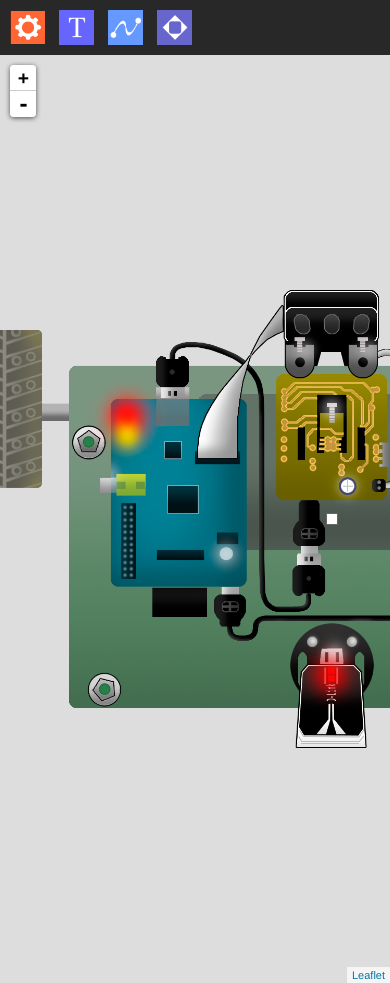
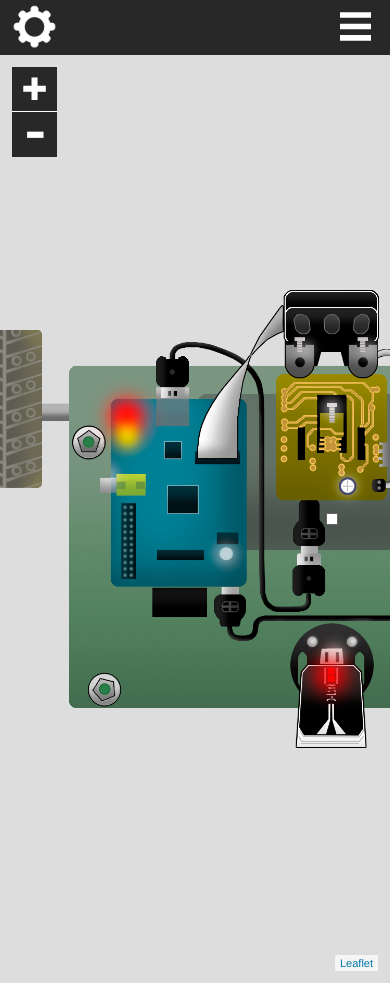
Before and after one commit to PyForce/rosie, a Python web app: template templates/index.html in a window 390 px wide. Run offline with Jinja, Linux system fonts and the light colour scheme; the template is opened without the code that fills it, so the values that code supplies are empty.

Commit message:
Mega commit
Don't do this at home ;)

```diff
--- /dev/null
+++ b/static/css/icon-menu.css
@@ -0,0 +1,206 @@
+/**** GENERAL ****/
+.icon{
+	cursor: pointer;
+	margin: 0 3px;
+}
+
+/**** MENU/SETTINGS BUTTON ****/
+#i-menu, #i-settings{
+	margin: 2px 10px;
+}
+
+#i-menu{
+	float: right;
+}
+
+#i-menu:hover{
+	background-color: #2A6496;
+}
+
+#i-settings:hover{
+	background-color: #2A6496;
+}
+
+/**** MENU/SETTINGS LIST ****/
+.list-menu {
+	display: none;
+	z-index: 9999;
+	position: relative;
+	border-top: 5px solid #2f2f2f;
+}
+
+.list-menu ul {
+	position: absolute;
+	background-color: #282828;
+}
+
+.list-menu ul li {
+	display: inline-block;
+	width: 100%;
+	border-bottom: 1px solid #2f2f2f;
+}
+
+.list-menu ul li a {
+	line-height: 30px;
+	padding: 5px 0px 5px 50px;
+	cursor: pointer;
+	display: block;
+	color: white;
+	text-indent: 10px;
+	text-transform: uppercase;
+	font-weight: 600;
+	font-size: 18px;
+	background-repeat: no-repeat;
+	background-position: 10px left;
+}
+
+/**** FUNCTION BUTTON ****/
+#i-text:hover{
+	background-color: #2A6496;
+}
+
+#i-key:hover{
+	background-color: #2A6496;
+}
+
+#i-p2p:hover{
+	background-color: #2A6496;
+}
+
+/**** TEXT MODE ****/
+#mode-text {
+	position: fixed;
+	bottom: 0px;
+	height: 50px;
+	width: 100%;
+	z-index: 9999;
+	background-color: #282828;
+	display: none;
+}
+
+#input-text{
+	margin: 10px;
+	position: relative;
+	border: 0px none;
+}
+
+#text-order{
+    width: 100%;
+	padding-right: 35px;
+	height: 31px;
+	border: 0;
+	text-indent: 5px;
+}
+
+#btn-order{
+	background-image: url("/static/icons/text-send.png");
+	background-repeat: no-repeat;
+    background-position: center;
+	height: 31px;
+	width: 31px;
+	background-color: transparent;
+	border-color: transparent;
+	position: absolute;
+	right: 0px;
+}
+
+#btn-order:hover{
+	background-color: #2A6496;
+}
+
+/**** ZOOM BOTTOM (LEAFLET) ****/
+.leaflet-control {
+	margin: 12px !important;
+}
+
+.leaflet-bar {
+    box-shadow: none !important;
+}
+
+.leaflet-bar a {
+	border-radius: 0px !important;
+    background-color: #282828 !important;
+    width: 45px !important;
+    height: 45px !important;
+    color: transparent !important;
+}
+
+.leaflet-bar a:hover{
+	background-color: #2A6496 !important;
+}
+
+.leaflet-control-zoom-out{
+	border-bottom: 0px !important;
+	background-image: url("/static/icons/zoom-out.png") !important;
+}
+
+.leaflet-control-zoom-in{
+	border-bottom: 1px solid white !important;
+	background-image: url("/static/icons/zoom-in.png") !important;
+}
+
+/**************************/
+/*           MAX          */
+/**************************/
+@media (max-width: 3000px) {
+
+	/**** MAX ****/
+	#i-text, #i-key, #i-p2p {
+		float: right;
+		margin-top: 3px;
+	}
+
+	#i-key{
+		margin-right: 15px;
+	}
+
+	/**** MIN ****/
+	#i-menu {
+		display: none;
+	}
+
+	.list-menu {
+		display: none;
+	}
+
+	#settings{
+		width: 300px;
+	}
+}
+
+/**************************/
+/*           MIN          */
+/**************************/
+@media (max-width: 600px) {
+
+	/**** MAX ****/
+	#video-streaming, #robot-logo, #i-text, #i-key, #i-p2p{
+		display: none;
+	}
+
+	#m-item1{
+	  background-image: url("/static/icons/l-text.png");
+	}
+
+	#m-item2{
+	  background-image: url("/static/icons/l-key.png");
+	}
+
+	#m-item3{
+	  background-image: url("/static/icons/l-p2p.png");
+	}
+
+	#m-item4{
+	  background-image: url("/static/icons/l-camera.png");
+	}
+
+	/**** MIN ****/
+	#i-menu{
+		display: block;
+	}
+
+	#settings {
+		width: 100%;
+	}
+
+}
--- a/static/css/navigation.css
+++ b/static/css/navigation.css
@@ -6,17 +6,6 @@ body{
 
 div.top-bar {
 	background: #282828;
-}
-
-div.top-bar img{
-	width: 35px;
-	margin: 10px;
-	margin-right: 0;
-	transition: box-shadow 0.2s;
-}
-
-div.top-bar img:hover{
-	box-shadow: white 0px 0px 20px 2px;
 }
 
 #video-streaming {
@@ -45,6 +34,7 @@ div.top-bar img:hover{
 	width: 200px;
 	right: 0px;
 	margin-right: 10px;
+	z-index: 2000;
 }
 
 #robot-logo ul{
@@ -53,22 +43,6 @@ div.top-bar img:hover{
 
 #robot-logo img{
 	width: 100%;
-}
-
-#sidebar-left{
-	transition: all 0.2s;
-	background-color: rgba(0, 0, 0, 1);
-	width: 200px;
-	position: fixed;
-	left: -200px;
-	bottom: 0;
-	top: 0;
-	z-index: 1001;
-	margin-top: -55px;
-}
-
-#sidebar-left.expanded{
-	left:0px;
 }
 
 .sidebar-settings{
--- /dev/null
+++ b/static/js/main.js
@@ -0,0 +1,47 @@
+(function (window, $) {
+	'use strict';
+
+	// Cache document for fast access.
+	var document = window.document;
+
+	// MENU
+	$('#i-menu').click(function(){
+		$('#settings').hide();
+        $('#menu').toggle();
+    });
+
+	// SETTINGS
+	$('#i-settings').click(function(){
+		$('#menu').hide();
+        $('#settings').toggle();
+    });
+
+	// TOGGLE MENU/SETTINGS
+    $('.list-menu a').click(function(){
+        $('.list-menu').hide();
+    });
+
+	// MODE (TEXT)
+	$('#m-item1, #i-text').click(function(){
+        $('#mode-text').toggle(true);
+		$("#video-streaming").css("margin-bottom", "60px");
+    });
+
+	// KEY
+	$('#m-item2, #i-key').click(function(){
+        $('#mode-text').hide();
+		$("#video-streaming").css("margin-bottom", "10px");
+    });
+
+	// P2P
+	$('#m-item3, #i-p2p').click(function(){
+        $('#mode-text').hide();
+		$("#video-streaming").css("margin-bottom", "10px");
+    });
+
+	// CAMERA
+	$('#m-item4').click(function(){
+		$('#video-streaming').toggle();
+    });
+
+})(window, jQuery);
--- a/static/js/map.js
+++ b/static/js/map.js
@@ -5,6 +5,7 @@ var imagebounds = [
     [-10, -10],
     [10, 22]
 ];
+
 var imageOverlay = L.imageOverlay(url, imagebounds).addTo(map);
 
 var plottedPolyline = L.Polyline.Plotter([
@@ -14,14 +15,71 @@ var plottedPolyline = L.Polyline.Plotter([
     readOnly: true,
 }).addTo(map);
 
-//function plot(enable){
-//	if(enable)plottedPolyline.
-//}
+var readOnly = true;
+$("#plot").click(function() {
+    readOnly = !readOnly;
+    plottedPolyline.setReadOnly(readOnly);
+});
+
+/*
+// function rotate (theta, x) {
+//     // cos sin
+//     // -sin cos
+//     return [Math.cos(theta) * x.lat + Math.sin(theta) * x.lng,
+//            -Math.sin(theta) * x.lat + Math.cos(theta) * x.lng];
+// }
+
+var map = L.map('map').setView([0, 0], 5);
+var botpos = [0, 0];
+var botsize = [
+    [-10, -10],
+    [10, 22]
+];
+
+var trajectory = L.Polyline.Plotter([
+    [0, 0]
+], {
+    weight: 5,
+    readOnly: true,
+}).addTo(map);
+
+var url = "assets/images/LTL_min1.png";
+var imageOverlay;
+
+function gettrayectory() {
+    return trajectory.getLatLngs();
+}
+
+function updatebotpostrajectory(bot_pos) {
+    botpos[0] = bot_pos[0];
+    botpos[1] = bot_pos[1];
+
+    var imagebounds = [
+        [botsize[0][0] + botpos[0], botsize[0][1] + botpos[1]],
+        [botsize[1][0] + botpos[0], botsize[1][1] + botpos[1]]
+    ];
+
+    if (typeof imageOverlay !== 'undefined') {
+        map.removeLayer(imageOverlay);
+    }
+
+    imageOverlay = L.imageOverlay(url, imagebounds).addTo(map);
+    imageOverlay.bringToBack();
+
+    var tr = gettrayectory();
+    tr[0] = botpos;
+    trajectory.setLatLngs(tr);
+}
+
+function reach(index) { // eliminar los primeros index nodos de la ruta
+};
+
+updatebotpostrajectory([0, 0]);
 
 var readOnly = true;
 $("#plot").click(function() {
     readOnly = !readOnly;
-    plottedPolyline.setReadOnly(readOnly);
+    trajectory.setReadOnly(readOnly);
 });
 
 L.DomEvent.on(imageOverlay._image, 'mouseenter', function(e) {
@@ -35,3 +93,4 @@ L.DomEvent.on(imageOverlay._image, 'mouseout', function(e) {
     $("#video-streaming").css("visibility", "hidden");
     $("#video-streaming").attr("src", null);
 });
+*/
--- a/static/js/ui-actions.js
+++ b/static/js/ui-actions.js
@@ -12,14 +12,14 @@ $("#overlay").click(function() {
     $("#sidebar-left").removeClass("expanded");
 });
 
-imageOverlay.on("mouseover", function() {
+L.DomEvent.on(imageOverlay._image, 'click', function(e) {
     $("#robot-logo").css("visibility", "visible");
     $("#video-streaming").css("visibility", "visible");
     $("#video-streaming").attr("src", "http://10.0.0.1:8080/stream/video.mjpeg")
 });
 
-imageOverlay.on("mouseout", function() {
-    $("#robot-logo").css("visibility", "hidden");
-    $("#video-streaming").css("visibility", "hidden");
-    $("#video-streaming").attr("src", null);
-});
+// L.DomEvent.on(imageOverlay._image, 'mouseout', function(e) {
+//     $("#robot-logo").css("visibility", "hidden");
+//     $("#video-streaming").css("visibility", "hidden");
+//     $("#video-streaming").attr("src", null);
+// });
--- a/templates/index.html
+++ b/templates/index.html
@@ -6,10 +6,11 @@
 		<!-- General styles -->
 		<link rel="stylesheet" type="text/css" href="static/lib/css/bootstrap.min.css" />
 		<link rel="stylesheet" type="text/css" href="static/css/navigation.css" />
+		<link rel="stylesheet" href="static/css/icon-menu.css">
 
 		<!-- Map related -->
-	    <link rel="stylesheet" href="static/lib/css/leaflet.css" />
-	    <link rel="stylesheet" href="static/lib/css/leaflet-1.0.css" />
+	  <!-- <link rel="stylesheet" href="static/lib/css/leaflet.css" /> -->
+	  <link rel="stylesheet" href="static/lib/css/leaflet-1.0.css" />
 
 	</head>
 	<body>
@@ -17,26 +18,52 @@
 		<div id="overlay"></div>
 
 	    <!-- Navigation -->
-	    	<div class="top-bar">
-			    <div class="row">
-					<div class="col-md-12">
-						<img id="settings" class="icon" src="static/images/ico.png"></img>
-						<img class="icon" src="static/images/ico2.png"></img>
-						<img id="plot" class="icon" src="static/images/ico3.png"></img>
-						<img class="icon" src="static/images/ico4.png"></img>
+			<div class="top-bar">
+			<div class="row">
+				<div class="col-md-12">
+					<!-- Settings button -->
+					<img class="icon" id="i-settings" title="Settings" src="static/icons/settings.png"></img>
+					<!-- Menu button -->
+					<img class="icon" id="i-menu" title="Menu" src="static/icons/menu.png"></img>
+					<!-- Function button -->
+					<img class="icon" id="i-key" title="Key mode" src="static/icons/b-key.png"></img>
+					<img class="icon" id="i-text" title="Text mode" src="static/icons/b-text.png"></img>
+					<img class="icon" id="i-p2p" title="Point to point mode" src="static/icons/b-p2p.png"></img>
+				</div>
+			</div>
+			<!-- Settings list -->
+			<div class="row">
+				<div class="col-md-12">
+					<div class="responsive">
+						<div class="list-menu" id="settings">
+							<ul>
+								<li><a>Setting 1</a></li>
+								<li><a>Setting 2</a></li>
+								<li><a>Setting 3</a></li>
+								<li><a>Setting 4</a></li>
+								<li><a>Setting 5</a></li>
+							</ul>
+						</div>
 					</div>
 				</div>
 			</div>
+			<!-- Menu list -->
+			<div class="row">
+				<div class="col-md-12">
+					<div class="list-menu" id="menu">
+						<ul>
+							<li><a id="m-item1">Text</a></li>
+							<li><a id="m-item2">Key</a></li>
+							<li><a id="m-item3">Point to Point</a></li>
+							<li><a id="m-item4">Streaming</a></li>
+						</ul>
+					</div>
+				</div>
+			</div>
+		</div>
 
 			<div class="container-fluid">
 				<div class="row">
-					<!-- Left sidebar -->
-					<div id="sidebar-left">
-						<h1 class="sidebar-settings">Settings</h1>
-						<h2 class="sidebar-element">Element 1</h2>
-						<h2 class="sidebar-element">Element 2</h2>
-						<h2 class="sidebar-element">Element 3</h2>
-					</div>
 
 					<div id="map-container" class="col-sm-10 col-md-10">
 						<div id="map" ></div>
@@ -62,6 +89,17 @@
 			</div>
 
 			<img id="video-streaming" src=""/>
+
+			<!-- TEXT MODE -->
+		<div id="mode-text">
+			<form>
+				<div id="input-text">
+					<input id="text-order" autocomplete="off" placeholder="Order" type="text">
+					<button id="btn-order" type="submit">
+				</div>
+			</form>
+		</div>
+
 		</div>
 
 		<!-- Load libs -->
@@ -76,5 +114,8 @@
 		<script src="static/js/map.js"></script>
 		<script src="static/js/ui-actions.js"></script>
 		<script src="static/js/sio.js"></script>
+		<script src="static/js/protocol.js"></script>
+		<script src="static/js/main.js"></script>
+
 	</body>
 </html>
```
Also changed, not shown: static/js/protocol.js (+46 -21 lines), static/icons/b-key.png (added), static/icons/b-p2p.png (added), static/icons/b-text.png (added), static/icons/l-camera.png (added), static/icons/l-key.png (added), static/icons/l-p2p.png (added), static/icons/l-text.png (added), static/icons/menu.png (added), static/icons/settings.png (added), static/icons/text-send.png (added), static/icons/zoom-in.png (added), static/icons/zoom-out.png (added), static/lib/js/leaflet.plotter.min.js.
